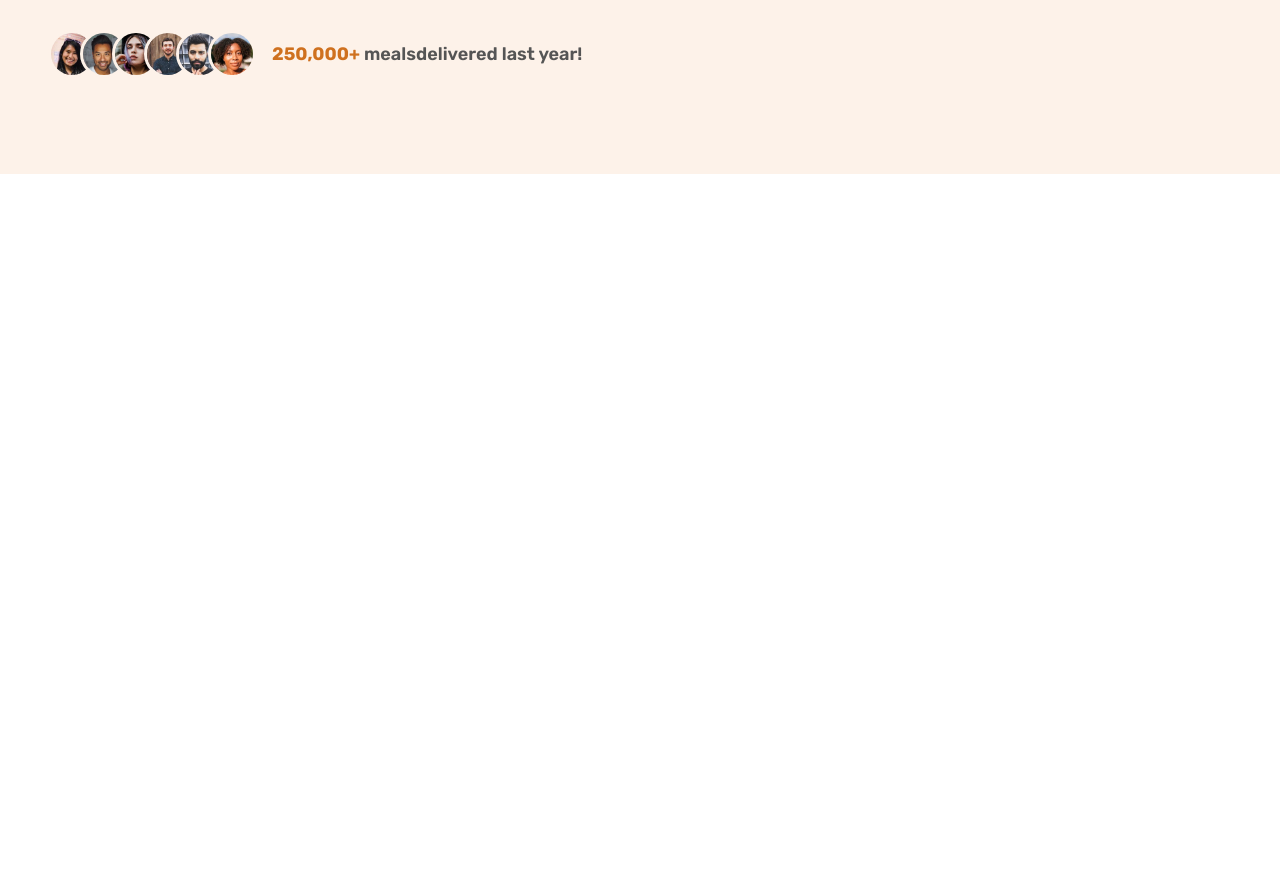
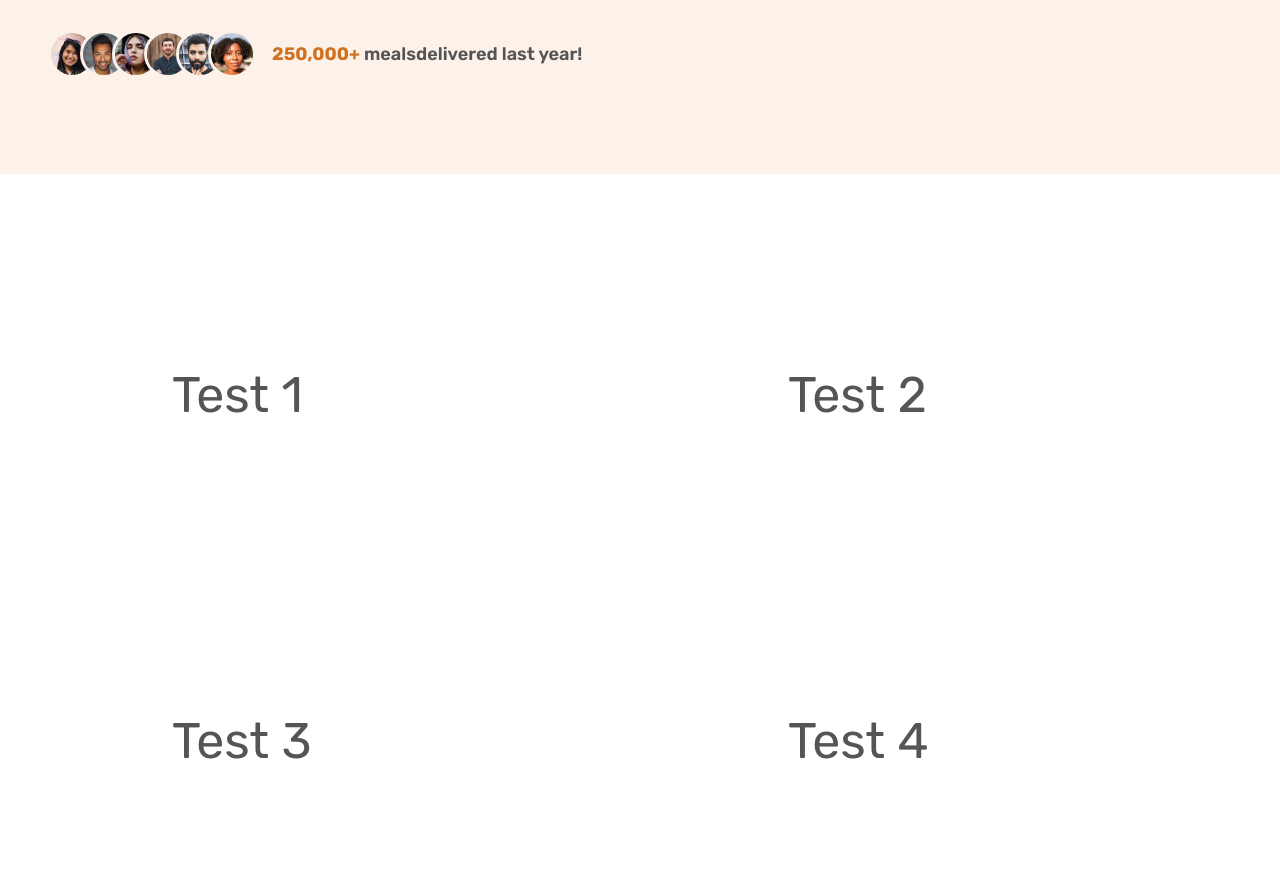
Before and after one commit to FarzanehDabiri71/OmniFood-js, a plain HTML site: page index.html in a window 1280 px wide. Shown: the part 672-1541 px from the top of the page. Before the commit the page ends 846 px from the top, so only its background shows below. Drawn offline with Linux system fonts and the light colour scheme.

Commit message:
Building a reusable grid

```diff
--- a/css/style.css
+++ b/css/style.css
@@ -103,6 +103,7 @@ body {
   /* helper class */
   margin-right: 1.6rem !important;
 }
+
 /* **************************************** */
 /* HEADER */
 /* **************************************** */
@@ -210,3 +211,35 @@ body {
   color: #cf711f;
   font-weight: 700;
 }
+
+/* **************************************** */
+/* HOW IT WORKS SECTION */
+/* **************************************** */
+.section-how {
+  padding: 9.6rem 0;
+}
+.container {
+  /* 1140 */
+  max-width: 120rem;
+  padding: 0 3.2rem;
+  margin: 0 auto;
+}
+.grid {
+  display: grid;
+  gap: 9.6rem;
+  grid-template-columns: repeat(2, 1fr);
+}
+.grid--2-cols {
+  grid-template-columns: repeat(2, 1fr);
+}
+.grid--3-cols {
+  grid-template-columns: repeat(3, 1fr);
+}
+.grid--4-cols {
+  grid-template-columns: repeat(4, 1fr);
+}
+
+.section-how div div {
+  padding: 100px;
+  font-size: 50px;
+}
--- a/index.html
+++ b/index.html
@@ -73,6 +73,14 @@
           </div>
         </div>
       </section>
+      <section class="section-how">
+        <div class="container grid grid--2-cols">
+          <div class="a">Test 1</div>
+          <div class="a">Test 2</div>
+          <div class="a">Test 3</div>
+          <div class="a">Test 4</div>
+        </div>
+      </section>
     </main>
   </body>
 </html>
```
